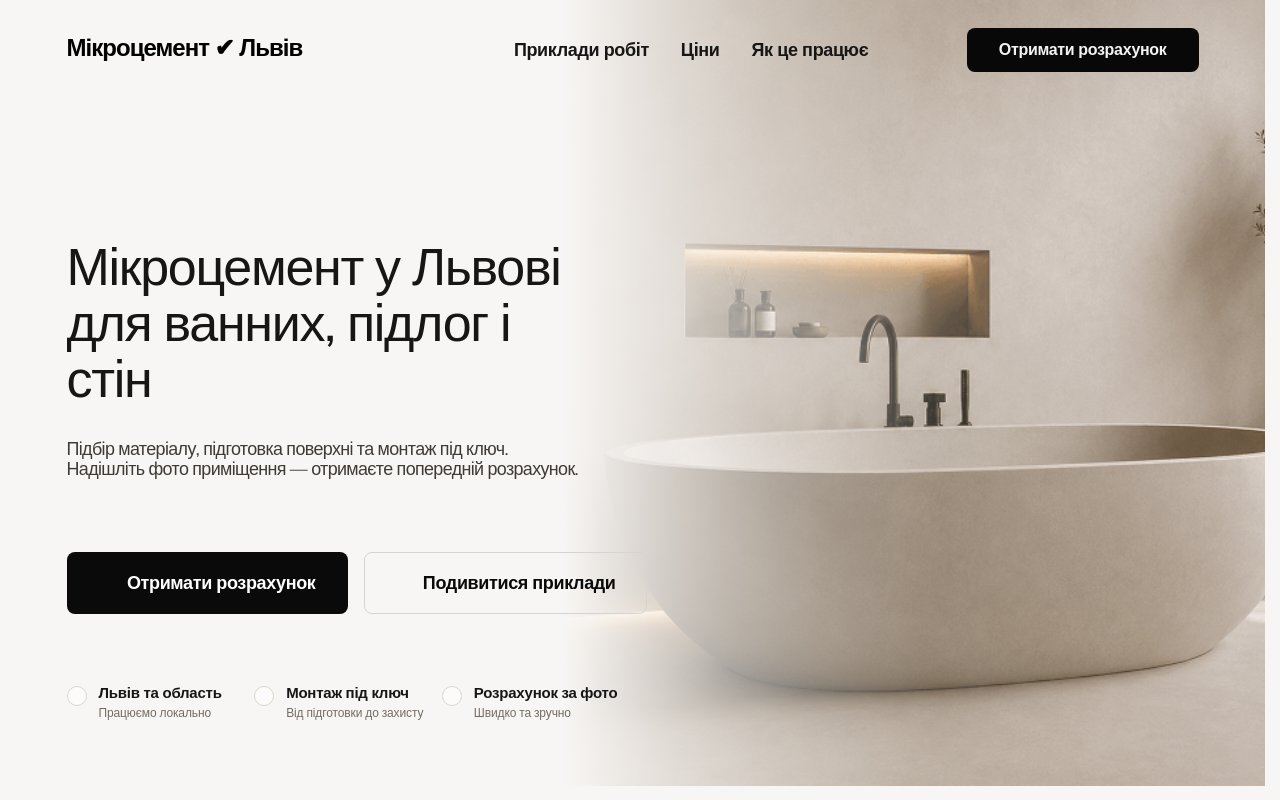
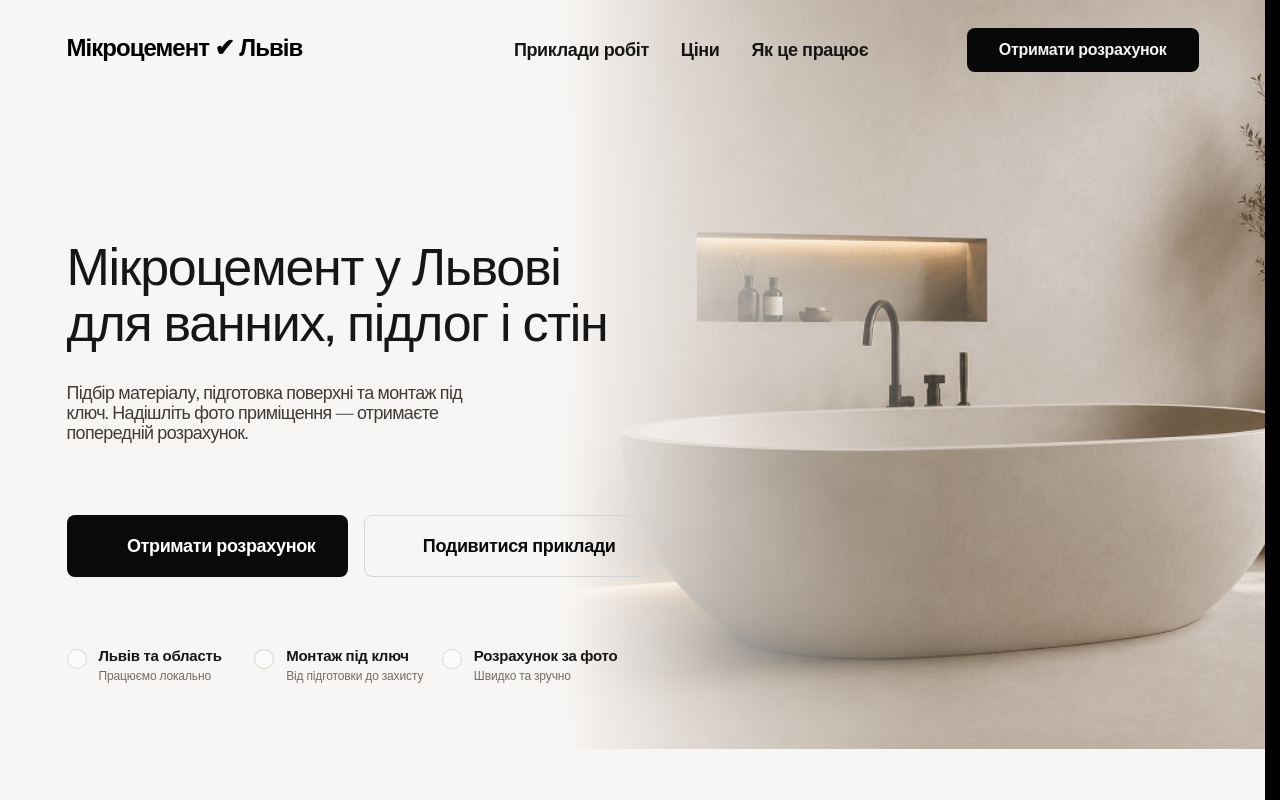
Before and after one commit to Sashko-kapillar/leadgen-microcement-lviv, a React (Vite) app: page / in a window 1280 px wide. Shown: the top 800 px of the page. Built offline with nearby package versions, Linux system fonts and the light colour scheme.

Commit message:
fix: improve mobile & Desk hero layout

```diff
--- a/src/components/Hero/Hero.tsx
+++ b/src/components/Hero/Hero.tsx
@@ -24,11 +24,11 @@ const Hero = () => {
     <section className="bg-page relative mt-12 overflow-hidden lg:-mt-17">
       <div className="section relative z-10 flex flex-col items-center pb-0 lg:grid lg:min-h-[calc(100svh-72px)] lg:grid-cols-[0.9fr_1.1fr] lg:gap-10 lg:pt-0 lg:pb-16">
         <div className="1xl:min-w-150 relative z-10 flex flex-col items-center lg:min-w-[580px] lg:items-start">
-          <h1 className="text-hero 1xl:max-w-200 max-w-[clamp(320px,calc(223.2px+23.05vw),400px)] tracking-tight md:max-w-[540px] lg:mt-60 lg:max-w-[720px] lg:text-start">
+          <h1 className="text-hero 1xl:max-w-200 max-w-[clamp(320px,calc(223.2px+23.05vw),400px)] tracking-tight md:max-w-[540px] lg:mt-60 lg:max-w-180 lg:min-w-140 lg:text-start">
             Мікроцемент у Львові для ванних, підлог і стін
           </h1>
 
-          <p className="text-hero-lead mt-6 max-w-110 md:max-w-130 lg:mt-8 lg:min-w-120 lg:text-start">
+          <p className="text-hero-lead mt-6 max-w-110 md:max-w-110 lg:mt-8 lg:min-w-100 lg:text-start">
             Підбір матеріалу, підготовка поверхні та монтаж під ключ. Надішліть фото приміщення —
             отримаєте попередній розрахунок.
           </p>
--- a/src/index.css
+++ b/src/index.css
@@ -143,6 +143,7 @@
     line-height: 1.55;
     text-rendering: optimizeLegibility;
     -webkit-font-smoothing: antialiased;
+    background-color: black;
   }
 
   @media (min-width: 1024px) {
```
